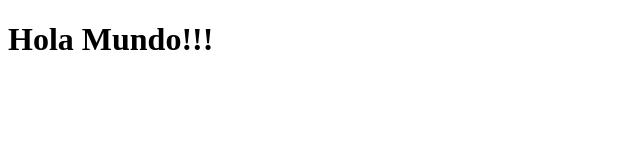
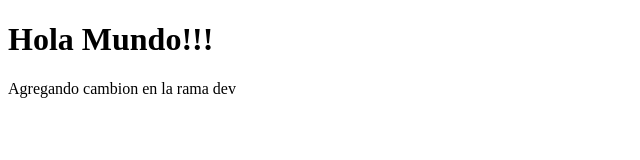
Before and after one commit to Aldinhost/Test, a plain HTML site: page src/index.html in a window 1280 px wide. Shown: the whole page, without its empty margins (0-640 px from the left). Drawn offline with Linux system fonts and the light colour scheme.

Commit message:
Add paragraph on dev branch

```diff
--- a/src/index.html
+++ b/src/index.html
@@ -8,5 +8,7 @@
 </head>
 <body>
     <h1>Hola Mundo!!!</h1>
+
+    <p>Agregando cambion en la rama dev</p>
 </body>
 </html>
```
